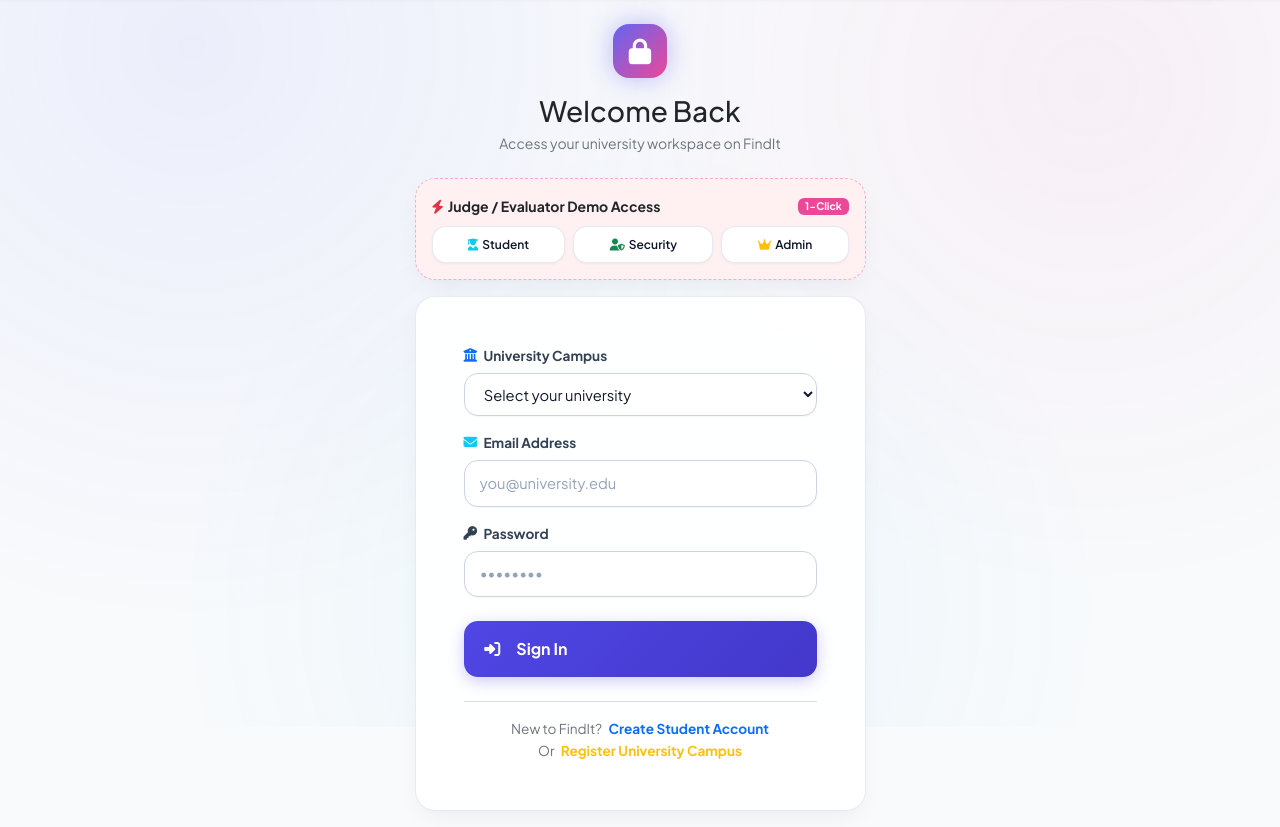
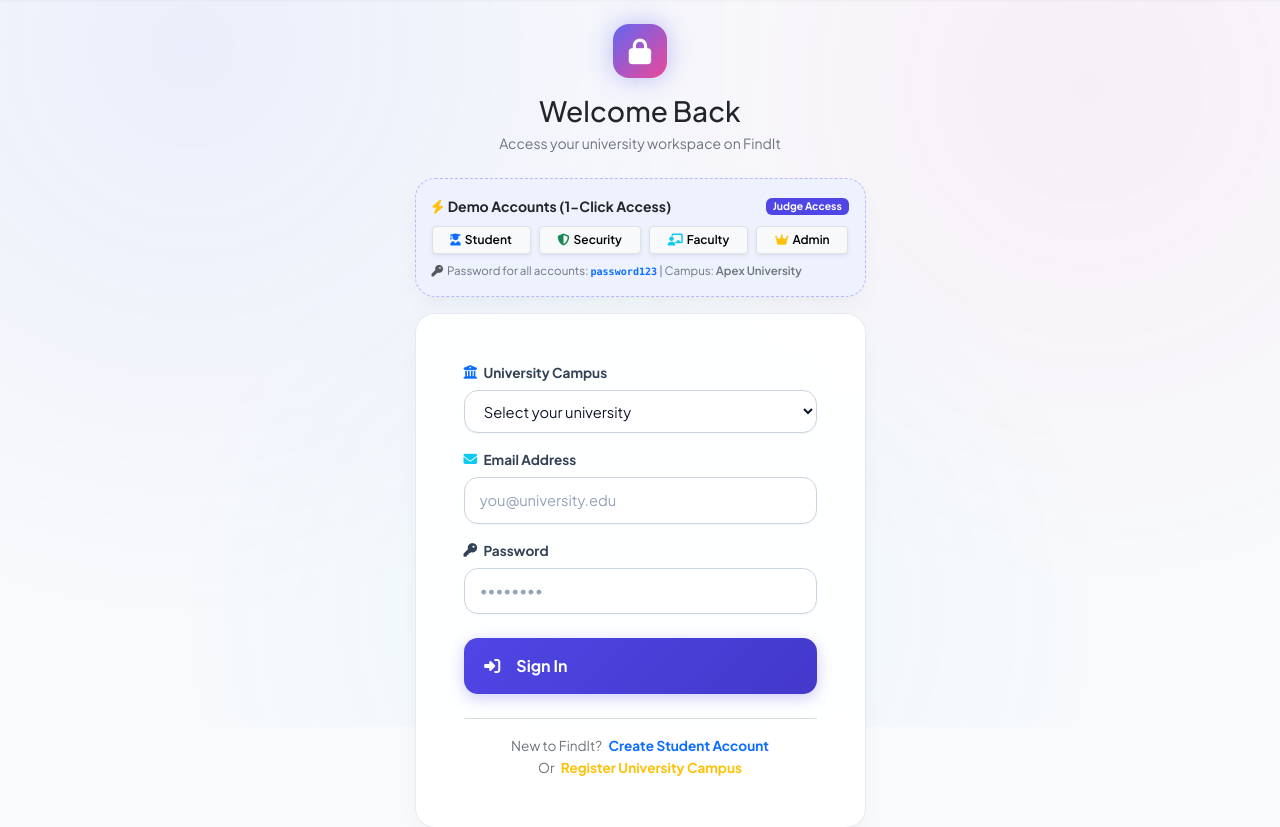
Before and after one commit to AliRaza30/findit, a Flask app: page /login in a window 1280 px wide. Shown: the part 73-900 px from the top of the page. Run offline with Flask 3, Linux system fonts and the light colour scheme; data that the repository does not hold is empty.

Commit message:
Add distinct role accounts (Student, Security, Faculty, Admin) with 1-click access and credentials guide

```diff
--- a/app/db.py
+++ b/app/db.py
@@ -230,6 +230,38 @@ def seed_demo_data(db):
     }
     marcus_id = db.users.insert_one(staff_officer).inserted_id
 
+    # Additional Demo Role Accounts for Judges & Showcase
+    db.users.insert_one({
+        "university_id": apex_id,
+        "name": "Sarah Jenkins (Student)",
+        "email": "student@apex.edu",
+        "password_hash": hashed_pwd,
+        "role": "student",
+        "status": "active",
+        "phone": "+1 (617) 555-8391",
+        "created_at": three_days_ago,
+    })
+    db.users.insert_one({
+        "university_id": apex_id,
+        "name": "Officer Marcus Cole (Security Desk)",
+        "email": "security@apex.edu",
+        "password_hash": hashed_pwd,
+        "role": "staff",
+        "status": "active",
+        "phone": "+1 (617) 555-0199",
+        "created_at": three_days_ago,
+    })
+    db.users.insert_one({
+        "university_id": apex_id,
+        "name": "Dr. Eleanor Vance (Faculty & Lab Director)",
+        "email": "faculty@apex.edu",
+        "password_hash": hashed_pwd,
+        "role": "staff",
+        "status": "active",
+        "phone": "+1 (617) 555-4321",
+        "created_at": three_days_ago,
+    })
+
     # Seed Reports for Apex University
     # Report 1: Lost MacBook
     rep1 = {
--- a/app/templates/login.html
+++ b/app/templates/login.html
@@ -15,21 +15,27 @@
     </div>
 
     <!-- Hackathon Quick-Login Banner -->
-    <div class="glass-panel p-3 mb-3" style="border:1px dashed rgba(236,72,153,0.4); background:#FFF1F2;">
+    <div class="glass-panel p-3 mb-3" style="border:1px dashed rgba(99,102,241,0.4); background:#EEF2FF;">
       <div class="d-flex align-items-center justify-content-between mb-2">
-        <span class="small fw-bold text-dark"><i class="fa fa-bolt text-danger me-1"></i>Judge / Evaluator Demo Access</span>
-        <span class="badge" style="background:#EC4899; color:#fff; font-size:0.65rem;">1-Click</span>
+        <span class="small fw-bold text-dark"><i class="fa fa-bolt text-warning me-1"></i>Demo Accounts (1-Click Access)</span>
+        <span class="badge" style="background:#4F46E5; color:#fff; font-size:0.65rem;">Judge Access</span>
       </div>
-      <div class="d-flex gap-2 flex-wrap">
-        <a href="{{ url_for('main.demo_login', role='student') }}" class="btn btn-glass btn-sm flex-grow-1" style="font-size:0.75rem;">
-          <i class="fa fa-user-graduate me-1 text-info"></i>Student
+      <div class="d-flex gap-2 flex-wrap mb-2">
+        <a href="{{ url_for('main.demo_login', role='student') }}" class="btn btn-light btn-sm flex-grow-1 border shadow-sm" style="font-size:0.75rem; font-weight:600;">
+          <i class="fa fa-user-graduate me-1 text-primary"></i>Student
         </a>
-        <a href="{{ url_for('main.demo_login', role='staff') }}" class="btn btn-glass btn-sm flex-grow-1" style="font-size:0.75rem;">
-          <i class="fa fa-user-shield me-1 text-success"></i>Security
+        <a href="{{ url_for('main.demo_login', role='security') }}" class="btn btn-light btn-sm flex-grow-1 border shadow-sm" style="font-size:0.75rem; font-weight:600;">
+          <i class="fa fa-shield-halved me-1 text-success"></i>Security
         </a>
-        <a href="{{ url_for('main.demo_login', role='admin') }}" class="btn btn-glass btn-sm flex-grow-1" style="font-size:0.75rem;">
+        <a href="{{ url_for('main.demo_login', role='faculty') }}" class="btn btn-light btn-sm flex-grow-1 border shadow-sm" style="font-size:0.75rem; font-weight:600;">
+          <i class="fa fa-chalkboard-user me-1 text-info"></i>Faculty
+        </a>
+        <a href="{{ url_for('main.demo_login', role='admin') }}" class="btn btn-light btn-sm flex-grow-1 border shadow-sm" style="font-size:0.75rem; font-weight:600;">
           <i class="fa fa-crown me-1 text-warning"></i>Admin
         </a>
+      </div>
+      <div class="small text-secondary" style="font-size:0.72rem;">
+        <i class="fa fa-key me-1 text-muted"></i>Password for all accounts: <code class="text-primary fw-bold">password123</code> | Campus: <span class="fw-semibold">Apex University</span>
       </div>
     </div>
 
```
Also changed, not shown: app/main.py (+15 -6 lines).
